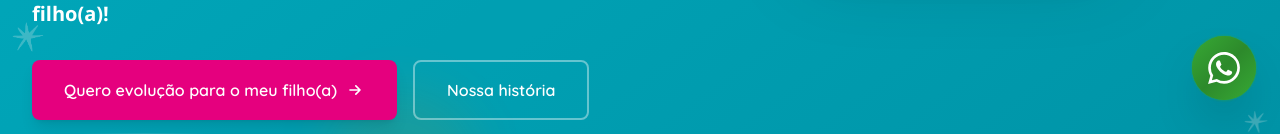
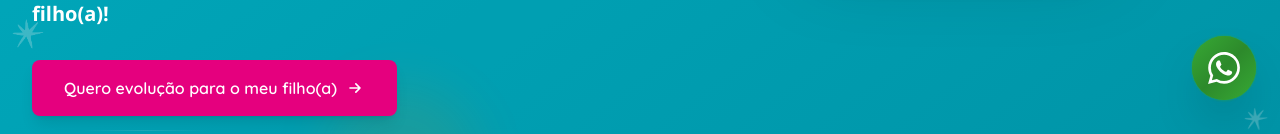
Before and after one commit to dellysouzas/communicare, a React (Vite) app: page /site in a window 1280 px wide. Shown: the part 676-810 px from the top of the page. Built offline with nearby package versions, Linux system fonts and the light colour scheme.

Commit message:
Atualização do componente SitePage.jsx com a substituição do link de contato para o WhatsApp, incluindo uma mensagem pré-definida para facilitar a comunicação. Além disso, foi removido o link para a seção "Nossa história", visando simplificar a navegação.

```diff
--- a/src/SitePage.jsx
+++ b/src/SitePage.jsx
@@ -572,14 +572,11 @@ _Formulário enviado via site da Communicare_`;
 
               {/* Botões CTA */}
               <div className="flex flex-col gap-6 sm:flex-row sm:gap-4 justify-center lg:justify-start">
-                <a href="#contato" onClick={closeMobileMenu} className="inline-flex items-center justify-center px-10 py-5 sm:px-8 sm:px-8 sm:py-4 bg-[#e5007e] hover:bg-[#cc0072] text-white font-semibold rounded-xl sm:rounded-lg transition-all duration-300 transform hover:scale-105 shadow-lg hover:shadow-xl font-title text-lg sm:text-base">
+                <a href="https://wa.me/5581998660984?text=Olá! Vim através do site da Communicare e quero mais informações sobre a clínica." target="_blank" rel="noopener noreferrer" onClick={closeMobileMenu} className="inline-flex items-center justify-center px-10 py-5 sm:px-8 sm:px-8 sm:py-4 bg-[#e5007e] hover:bg-[#cc0072] text-white font-semibold rounded-xl sm:rounded-lg transition-all duration-300 transform hover:scale-105 shadow-lg hover:shadow-xl font-title text-lg sm:text-base">
                   Quero evolução para o meu filho(a)
                   <svg className="ml-3 sm:ml-2 w-6 h-6 sm:w-5 sm:h-5" fill="none" stroke="currentColor" viewBox="0 0 24 24">
                     <path strokeLinecap="round" strokeLinejoin="round" strokeWidth={2} d="M13 7l5 5m0 0l-5 5m5-5H6" />
                   </svg>
-                </a>
-                <a href="#quem-somos" onClick={closeMobileMenu} className="inline-flex items-center justify-center px-10 py-5 sm:px-8 sm:py-4 bg-transparent hover:bg-white/10 text-white border-2 border-white/40 hover:border-white/60 font-semibold rounded-xl sm:rounded-lg transition-all duration-300 font-title text-lg sm:text-base">
-                  Nossa história
                 </a>
               </div>
 
@@ -2471,7 +2468,7 @@ _Formulário enviado via site da Communicare_`;
       {/* Ícone Flutuante do WhatsApp */}
       <div className="fixed bottom-6 right-6 z-50">
         <a
-          href="https://wa.me/5581998660984"
+          href="https://wa.me/5581998660984?text=Olá! Vim através do site da Communicare e quero mais informações sobre a clínica."
           target="_blank"
           rel="noopener noreferrer"
           className="block w-16 h-16 bg-[#37a935] rounded-full shadow-2xl hover:shadow-3xl transform hover:scale-110 transition-all duration-300 flex items-center justify-center group relative"
```
